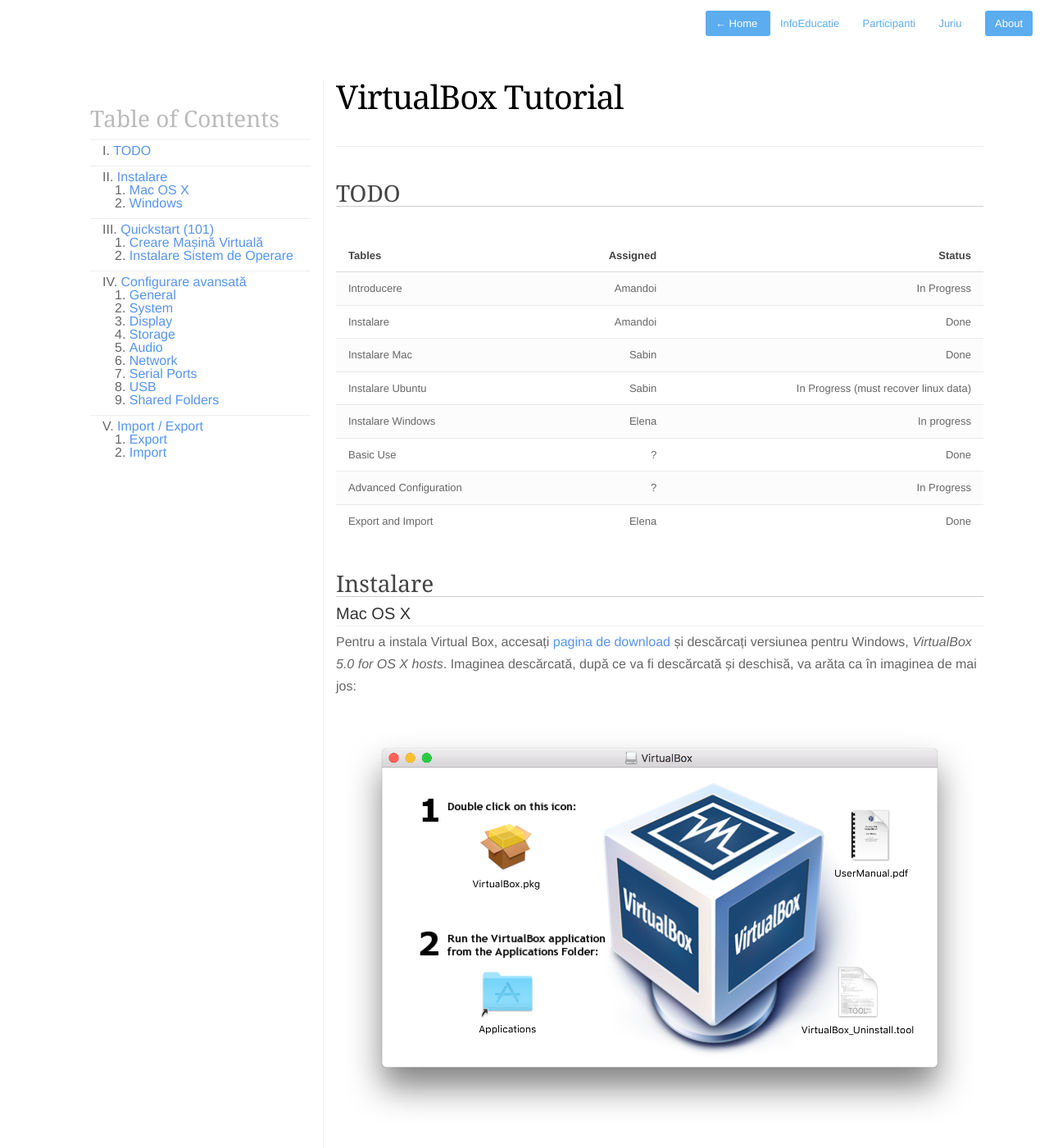
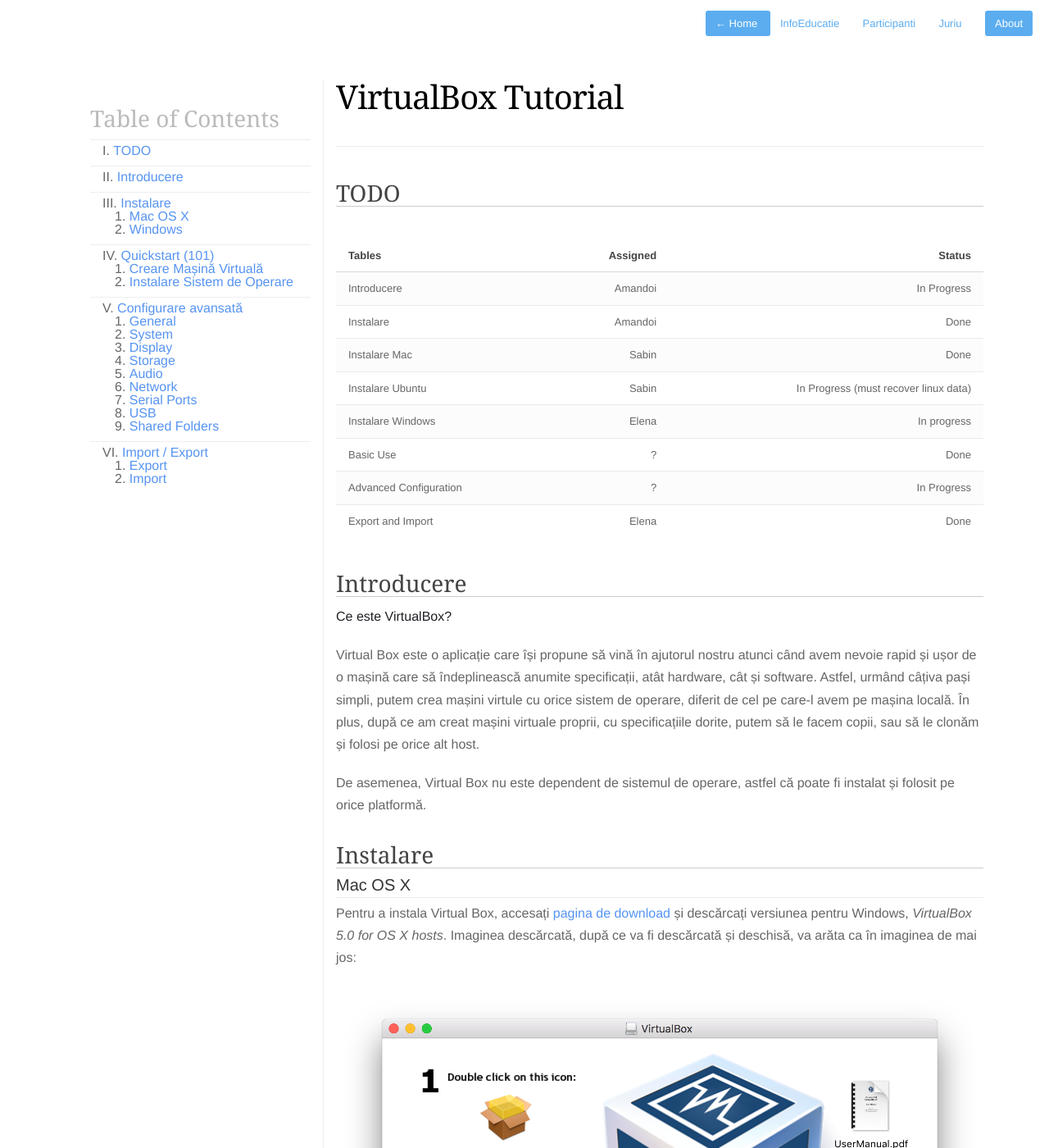
Before and after one commit to sabinmarcu/virtualbox-tutorial, a Jekyll site: the page built from index.md, in a window 1280 px wide and 1400 px high. Shown: the whole window at 82% size. Built offline with Jekyll 4.4.1, drawn with Linux system fonts in a browser that asks for light colours; nearby versions of some CDN libraries; Markdown is read by kramdown in place of the engine named in the settings.

Commit message:
update introduction

```diff
--- a/_includes/article.md
+++ b/_includes/article.md
@@ -1,3 +1,11 @@
+## Introducere
+
+**Ce este VirtualBox?**
+
+Virtual Box este o aplicație care își propune să vină în ajutorul nostru atunci când avem nevoie rapid și ușor de o mașină care să îndeplinească anumite specificații, atât hardware, cât și software. Astfel, urmând câțiva pași simpli, putem crea mașini virtule cu orice sistem de operare, diferit de cel pe care-l avem pe mașina locală. În plus, după ce am creat mașini virtuale proprii, cu specificațiile dorite, putem să le facem copii, sau să le clonăm și folosi pe orice alt host.
+
+De asemenea, Virtual Box nu este dependent de sistemul de operare, astfel că poate fi instalat și folosit pe orice platformă.
+
 ## Instalare
 
 ### Mac OS X
```
